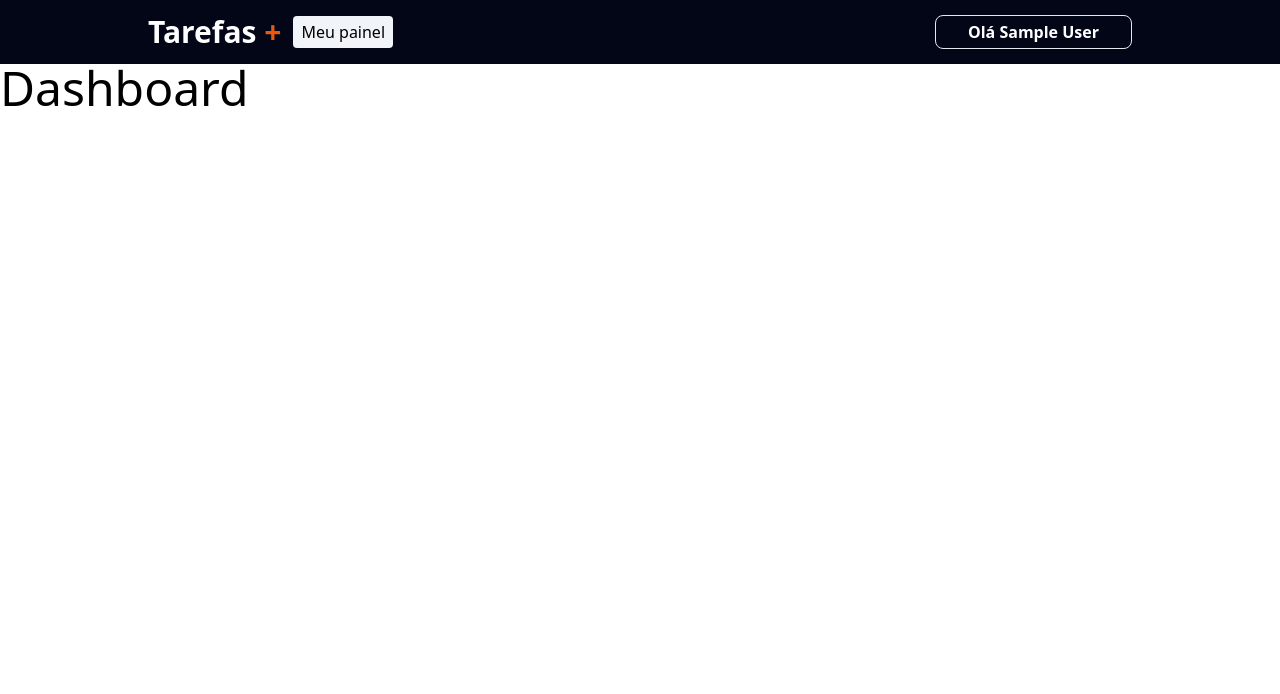
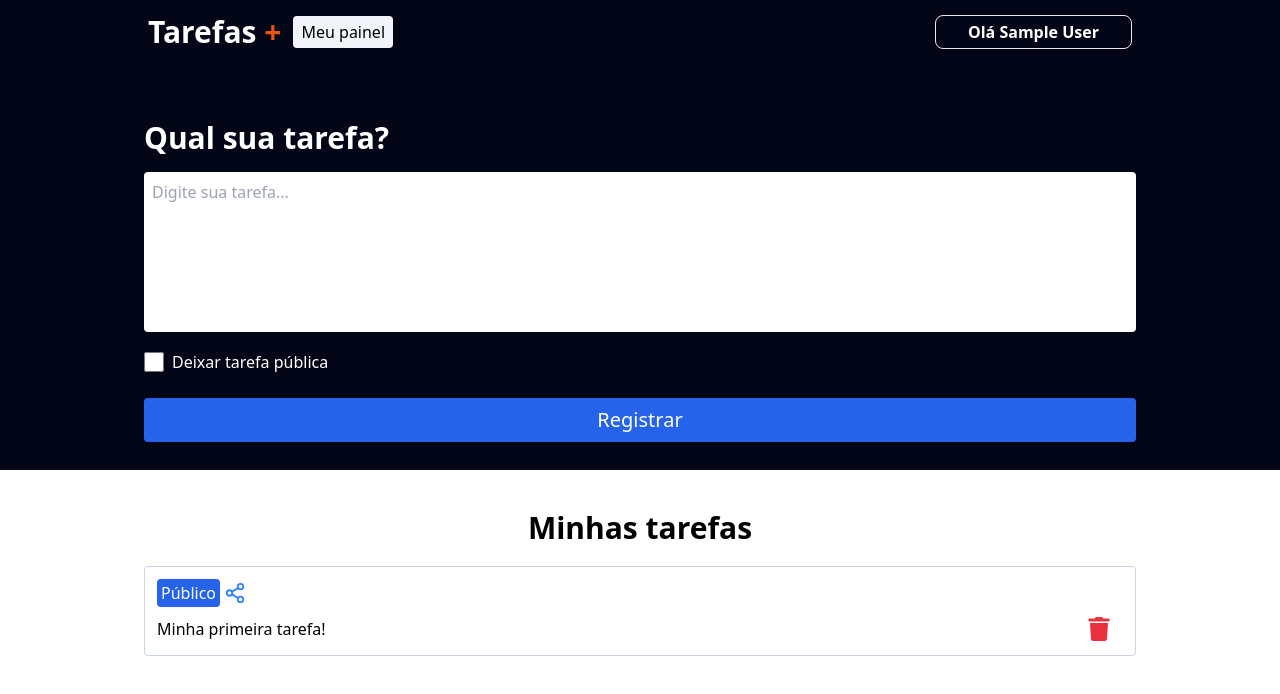
Before and after one commit to HerbertKayky/board-tarefas, a Next.js app: page /dashboard in a window 1280 px wide. Shown: the top 694 px of the page. Built offline with nearby package versions, Linux system fonts and the light colour scheme; no server answers; sample sign-in values are in the browser's storage.

Commit message:
finalizado estilização e formulário do dashboard

```diff
--- a/package.json
+++ b/package.json
@@ -12,7 +12,8 @@
     "next": "14.2.3",
     "next-auth": "^4.24.7",
     "react": "^18",
-    "react-dom": "^18"
+    "react-dom": "^18",
+    "react-icons": "^5.2.1"
   },
   "devDependencies": {
     "@types/node": "^20",
--- /dev/null
+++ b/src/components/textarea/index.tsx
@@ -0,0 +1,10 @@
+import { HTMLProps } from "react";
+
+export default function Textarea({ ...rest }: HTMLProps<HTMLTextAreaElement>) {
+  return (
+    <textarea
+      {...rest}
+      className="w-full resize-none h-40 rounded outline-none p-2"
+    ></textarea>
+  );
+}
--- a/src/pages/dashboard/index.tsx
+++ b/src/pages/dashboard/index.tsx
@@ -1,6 +1,9 @@
+import Textarea from "@/components/textarea";
 import { GetServerSideProps } from "next";
 import { getSession } from "next-auth/react";
 import Head from "next/head";
+import { FaTrash } from "react-icons/fa";
+import { FiShare2 } from "react-icons/fi";
 
 export default function Dashboard() {
   return (
@@ -8,14 +11,58 @@ export default function Dashboard() {
       <Head>
         <title>Meu painel de tarefas</title>
       </Head>
-      <h1 className="text-5xl">Dashboard</h1>
+      <main className="w-full">
+        <section className="flex w-full bg-slate-950 items-center justify-center">
+          <div className="max-w-5xl w-full px-4 pb-7 mt-14">
+            <h1 className="text-3xl text-white font-bold mb-4">
+              Qual sua tarefa?
+            </h1>
+
+            <form>
+              <Textarea placeholder="Digite sua tarefa..." />
+              <div className="my-3 items-center flex">
+                <input type="checkbox" className="w-5 h-5" />
+                <label className="text-white ml-2">Deixar tarefa pública</label>
+              </div>
+              <button
+                className="bg-blue-600 w-full py-2 rounded mt-3 text-white text-xl"
+                type="submit"
+              >
+                Registrar
+              </button>
+            </form>
+          </div>
+        </section>
+
+        <section className="w-full max-w-5xl m-auto flex flex-col px-4 mt-10">
+          <h1 className="flex justify-center font-bold text-3xl mb-5">
+            Minhas tarefas
+          </h1>
+          <article className="mb-5 leading-7 flex flex-col text-start border rounded border-slate-300 p-3">
+            <div className="flex items-center mb-2">
+              <label className="bg-blue-600 px-1 mr-1 rounded text-white">
+                Público
+              </label>
+              <button>
+                <FiShare2 size={22} color="#3183ff" />
+              </button>
+            </div>
+
+            <div className="flex justify-between text-center w-full">
+              <p className="whitespace-pre-wrap">Minha primeira tarefa!</p>
+              <button className="mr-3">
+                <FaTrash size={24} color="#ea3140" />
+              </button>
+            </div>
+          </article>
+        </section>
+      </main>
     </div>
   );
 }
 
 export const getServerSideProps: GetServerSideProps = async ({ req }) => {
   const session = await getSession({ req });
-  //console.log(session)
 
   if (!session?.user) {
     // Se não tem usuários vamos redirecionar para a "/"
```
Also changed, not shown: 1 other file (tests, documents, lock files or other folders).
